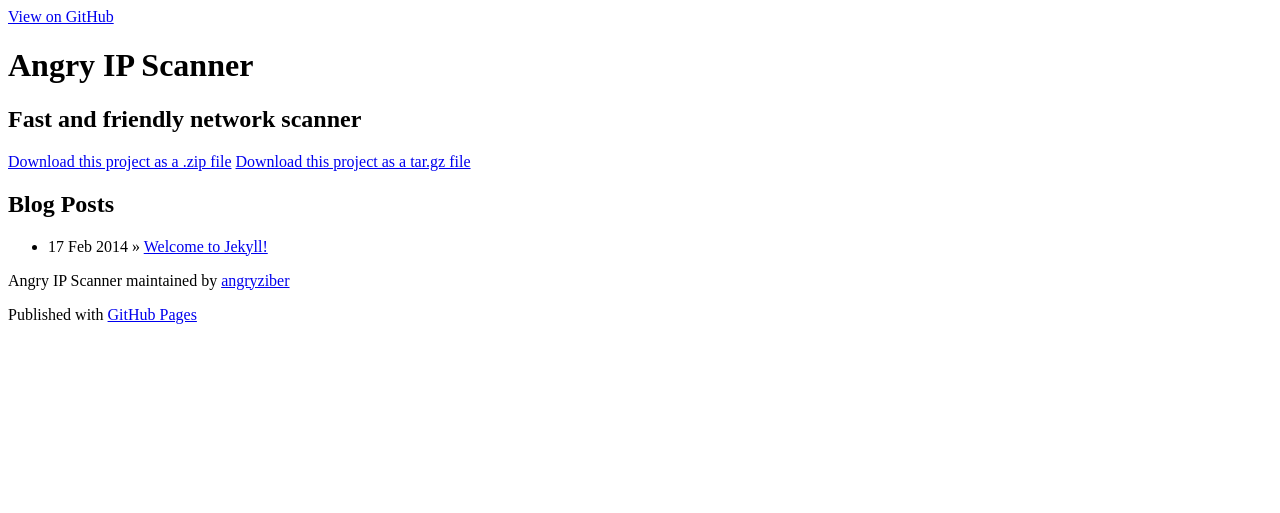
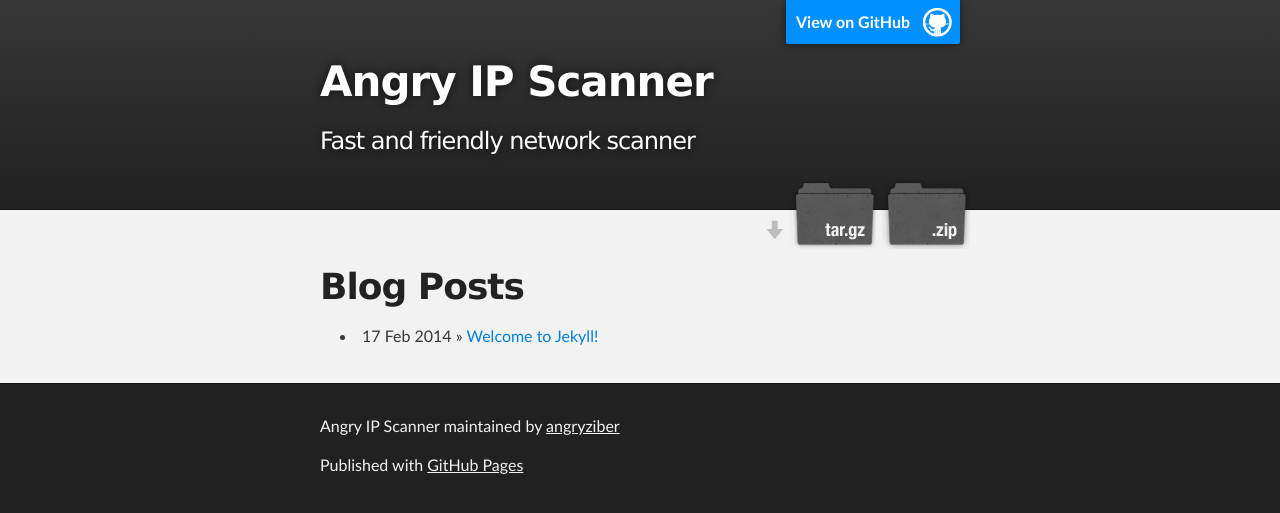
Before and after one commit to angryip/ipscan, a Jekyll site: the page built from index.html, in a window 1280 px wide. Shown: the top 513 px of the page. Built offline with Jekyll 4.4.1, drawn with Linux system fonts in a browser that asks for light colours.

Commit message:
fix css path

```diff
--- a/_layouts/default.html
+++ b/_layouts/default.html
@@ -6,7 +6,7 @@
     <title>{{ page.title }}</title>
     <meta name="viewport" content="width=device-width">
 
-    <link rel="stylesheet" href="stylesheets/main.css">
+    <link rel="stylesheet" href="/css/main.css">
   </head>
   <body>
 
```
